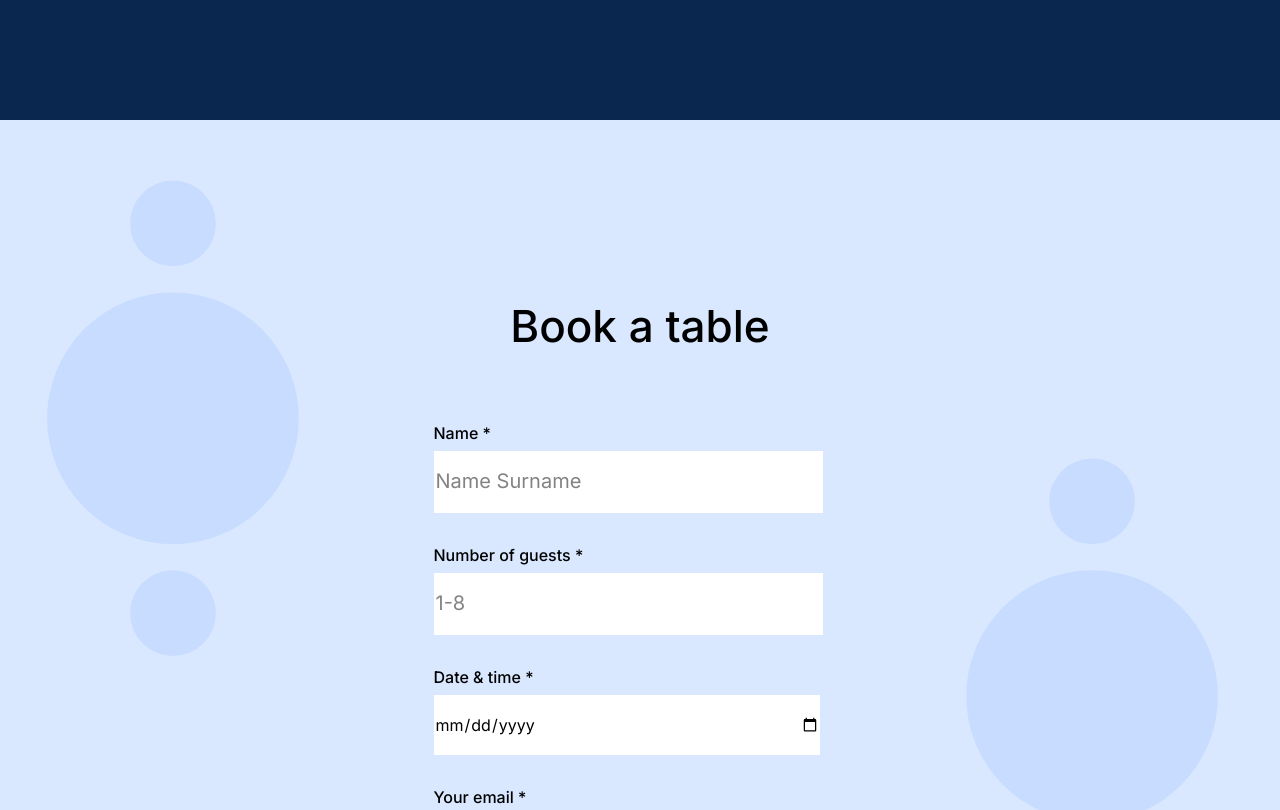
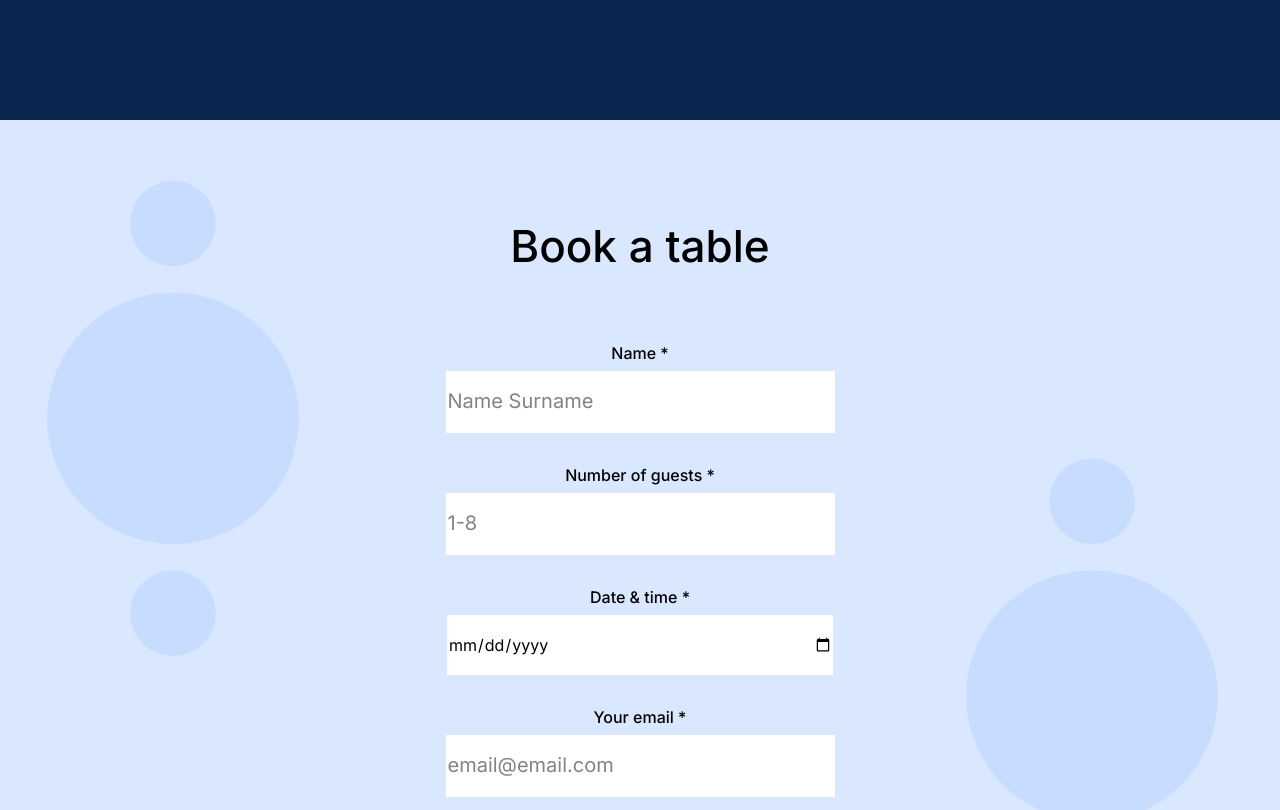
Before and after one commit to XDRO/se_project_coffeeshop, a plain HTML site: page index.html in a window 1280 px wide. Shown: the part 1620-2430 px from the top of the page. Drawn offline with Linux system fonts and the light colour scheme.

Commit message:
form class css update to form__fieldset & property min-height:385px applied to form__input css

```diff
--- a/index.html
+++ b/index.html
@@ -114,7 +114,7 @@
           </div>
         </section>
         <section id="reservation" class="reservation">
-          <form class="reservation__form">
+          <form class="form__fieldset">
             <h2 class="reservation__title">Book a table</h2>
             <fieldset class="form reservation__form">
               <fieldset class="form__fieldset">
--- a/pages/index.css
+++ b/pages/index.css
@@ -211,12 +211,11 @@
   background-size: cover;
 }
 
-.reservation__form {
-  margin: 0 auto;
-  height: 100%;
+.form__fieldset {
+  border: none;
   display: flex;
+  align-items: center;
   flex-direction: column;
-  align-items: center;
 }
 
 .reservation__title {
@@ -265,6 +264,7 @@ input::placeholder {
 .form__input {
   border: none;
   max-width: 385px;
+  min-width: 385px;
   height: 60px;
   margin-bottom: 32px;
 }
```
